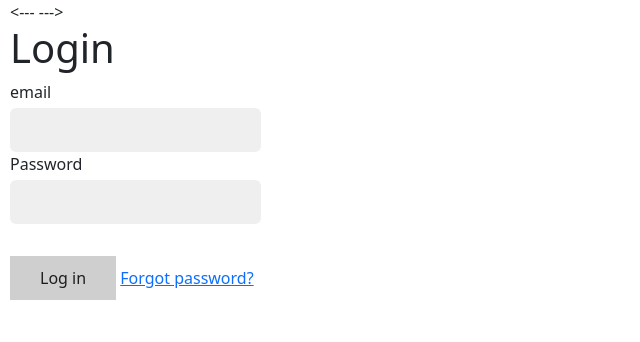
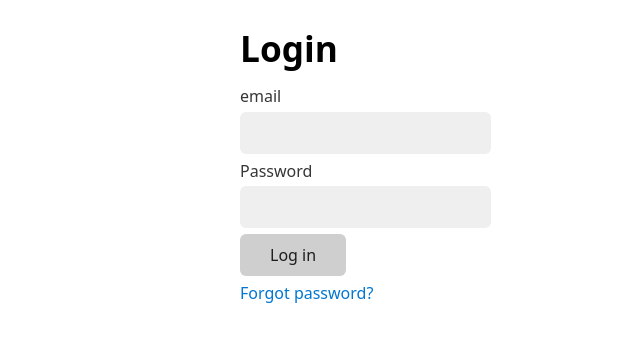
Before and after one commit to Newp01/Login-system, a PHP site: page /login.php in a window 1280 px wide. Shown: the top 342 px of the page, without its empty margins (0-640 px from the left). Run offline with PHP 8.4, Linux system fonts and the light colour scheme; some libraries are stand-ins or nearby versions.

Commit message:
Update login.php

```diff
--- a/login.php
+++ b/login.php
@@ -38,8 +38,7 @@ if ($_SERVER["REQUEST_METHOD"] === "POST") {
 <head>
     <title>Login</title>
     <meta charset="UTF-8">
-    <--- <link rel="stylesheet" href="https://cdn.jsdelivr.net/npm/water.css@2/out/water.css"> --->
-    <link rel="stylesheet" href="bootstrap/bootstrap.css">
+    <link rel="stylesheet" href="https://cdn.jsdelivr.net/npm/water.css@2/out/water.css">
 </head>
 <body>
 
@@ -50,20 +49,13 @@ if ($_SERVER["REQUEST_METHOD"] === "POST") {
     <?php endif; ?>
 
     <form method="post">
-        <div class="col-sm-9">
-            <div class="row mb-3">
-                <label for="email">email</label>
-                <div class="col-sm-6">
-                    <input type="email" name="email" id="email value="<?= htmlspecialchars($_POST["email"] ?? "") ?>">
-                </div>
-                <div class="row mb-3">
-                    <div class="col-sm-6">
-                        <label for="password">Password</label>
+        <label for="email">email</label>
+        <input type="email" name="email" id="email"
+               value="<?= htmlspecialchars($_POST["email"] ?? "") ?>">
 
-                    <input type="password" name="password" id="password">
-                </div>
-            </div>
-        </div>
+        <label for="password">Password</label>
+        <input type="password" name="password" id="password">
+
         <button>Log in</button>
     </form>
 
```
